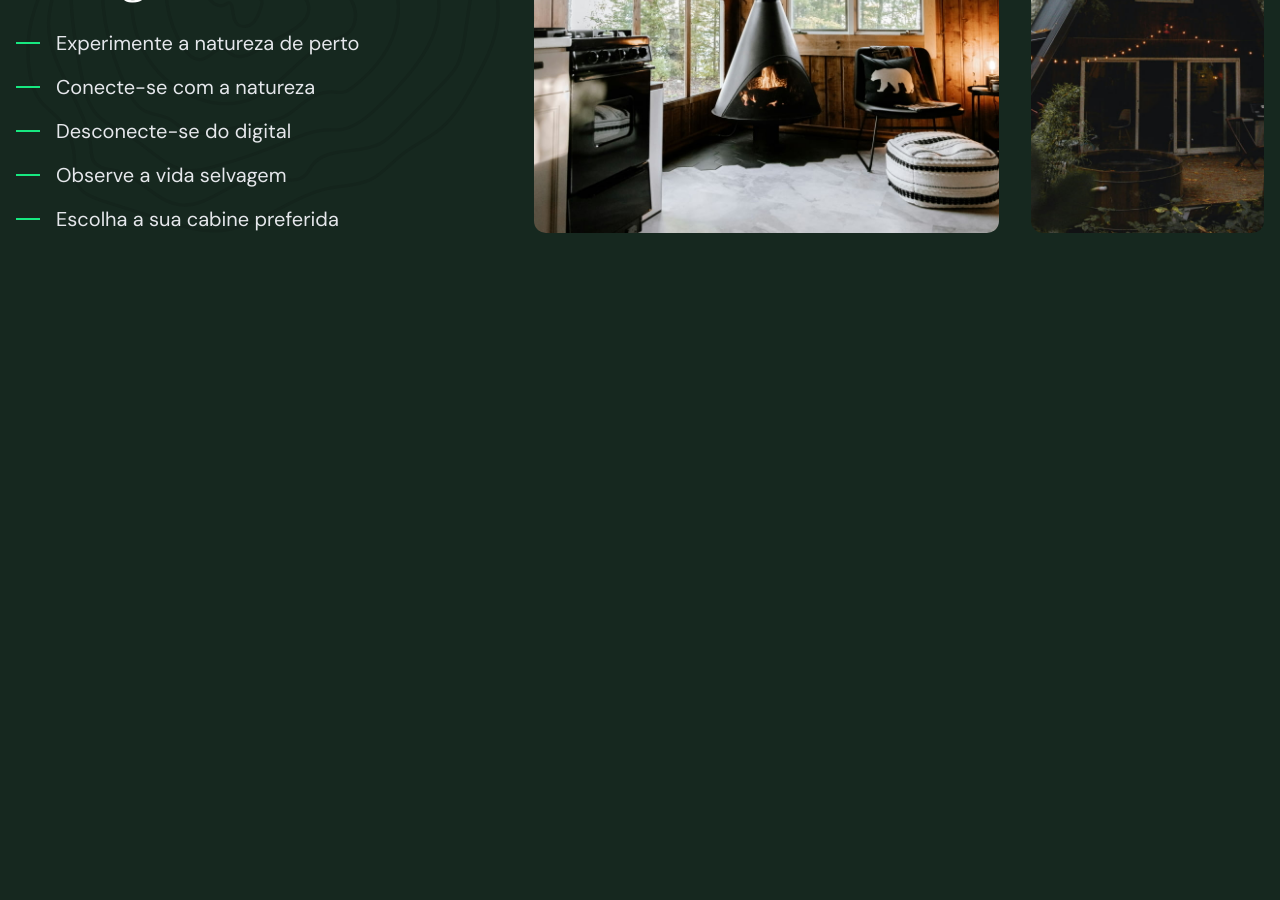
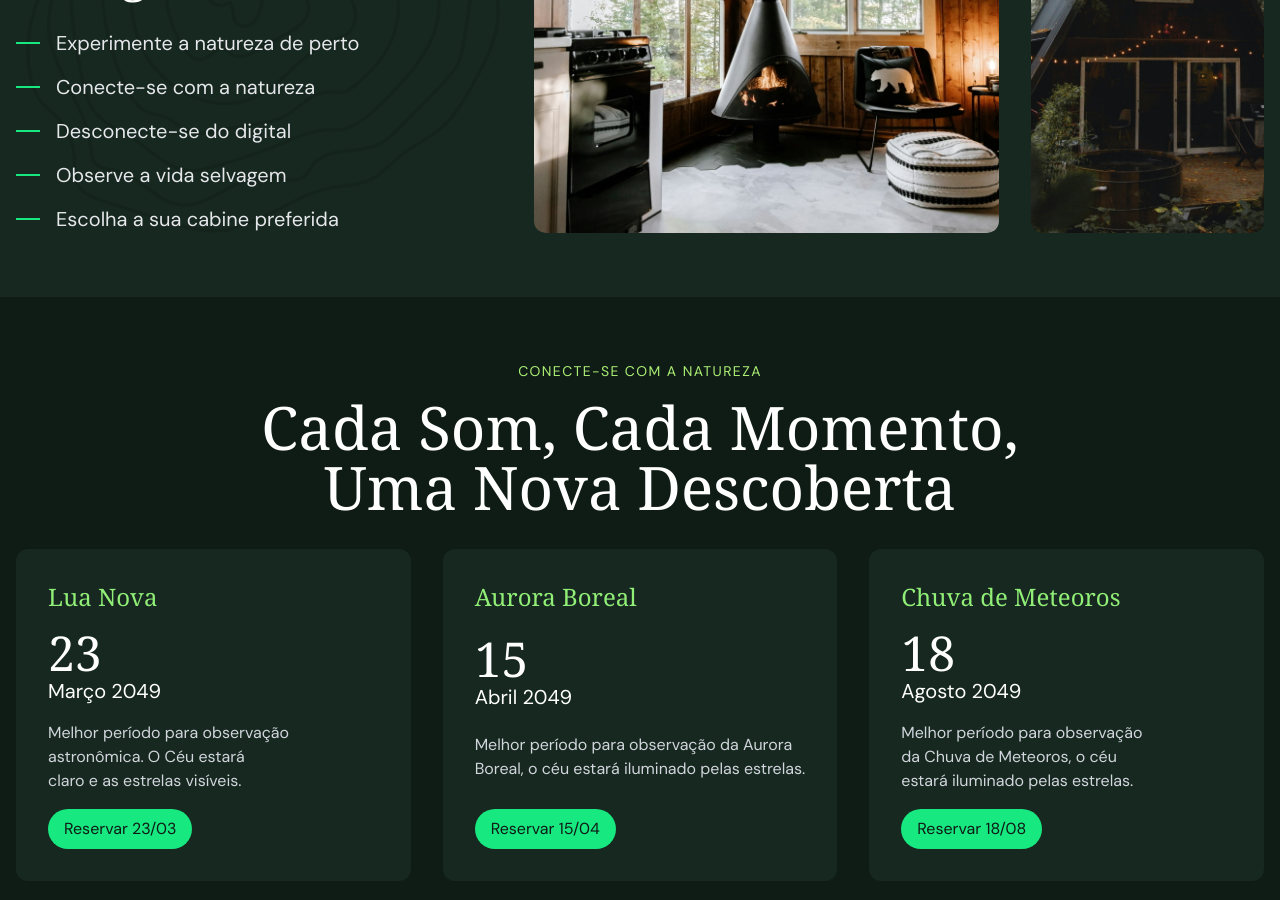
Before and after one commit to jonathanbardanca/Forest-site, a website: page src/index.html in a window 1280 px wide. Shown: the part 1294-2194 px from the top of the page. Before the commit the page ends 1591 px from the top, so only its background shows below. Drawn offline with Linux system fonts and the light colour scheme; files whose address does not match are found by name; a web font is replaced by a local one.

Commit message:
adicionado sessao de eventos

```diff
--- a/src/index.html
+++ b/src/index.html
@@ -97,7 +97,56 @@
   </section>
 
   <!-- eventos -->
-  <section class="" id="eventos"></section>
+  <section id="eventos" class="mb-12 sm:mb-16 py-12 sm:py-16 bg-verde-900">
+    <div class="container">
+      <p class="mb-4 text-center text-verde-200 uppercase tracking-widest text-sm">
+        Conecte-se com a natureza
+      </p>
+      <h2 class="mb-8 mx-auto font-serif text-balance text-center max-w-screen-md text-white text-4xl sm:text-6xl">
+        Cada Som, Cada Momento, Uma Nova Descoberta
+      </h2>
+      <div class="overflow-x-auto snap-x snap-mandatory pb-4 grid grid-cols-[repeat(3,minmax(300px,1fr))] gap-4 sm:gap-8">
+        <div class="grid snap-center gap-4 bg-verde-800 p-6 sm:p-8 rounded-xl">
+          <h3 class="text-verde-300 text-2xl font-serif">Lua Nova</h3>
+          <div class="text-white">
+            <p class="font-serif text-5xl">23</p>
+            <p class="text-xl">Março 2049</p>
+          </div>
+          <p class="text-gray-300 text-balance">
+            Melhor período para observação astronômica. O Céu estará claro e
+            as estrelas visíveis.
+          </p>
+          <a href="#contato" class="justify-self-start self-end bg-verde-400 text-verde-900 py-2 px-4 inline-block rounded-full">Reservar 23/03</a>
+        </div>
+        <div class="grid snap-center gap-4 bg-verde-800 p-6 sm:p-8 rounded-xl">
+          <h3 class="text-verde-300 text-2xl font-serif">Aurora Boreal</h3>
+          <div class="text-white">
+            <p class="font-serif text-5xl">15</p>
+            <p class="text-xl">Abril 2049</p>
+          </div>
+          <p class="text-gray-300 text-balance">
+            Melhor período para observação da Aurora Boreal, o céu estará
+            iluminado pelas estrelas.
+          </p>
+          <a href="#contato" class="justify-self-start self-end bg-verde-400 text-verde-900 py-2 px-4 inline-block rounded-full">Reservar 15/04</a>
+        </div>
+        <div class="grid snap-center gap-4 bg-verde-800 p-6 sm:p-8 rounded-xl">
+          <h3 class="text-verde-300 text-2xl font-serif">
+            Chuva de Meteoros
+          </h3>
+          <div class="text-white">
+            <p class="font-serif text-5xl">18</p>
+            <p class="text-xl">Agosto 2049</p>
+          </div>
+          <p class="text-gray-300 text-balance">
+            Melhor período para observação da Chuva de Meteoros, o céu estará
+            iluminado pelas estrelas.
+          </p>
+          <a href="#contato" class="justify-self-start self-end bg-verde-400 text-verde-900 py-2 px-4 inline-block rounded-full">Reservar 18/08</a>
+        </div>
+      </div>
+    </div>
+  </section>
 
 
 
```
Also changed, not shown: src/tailwind.css.
